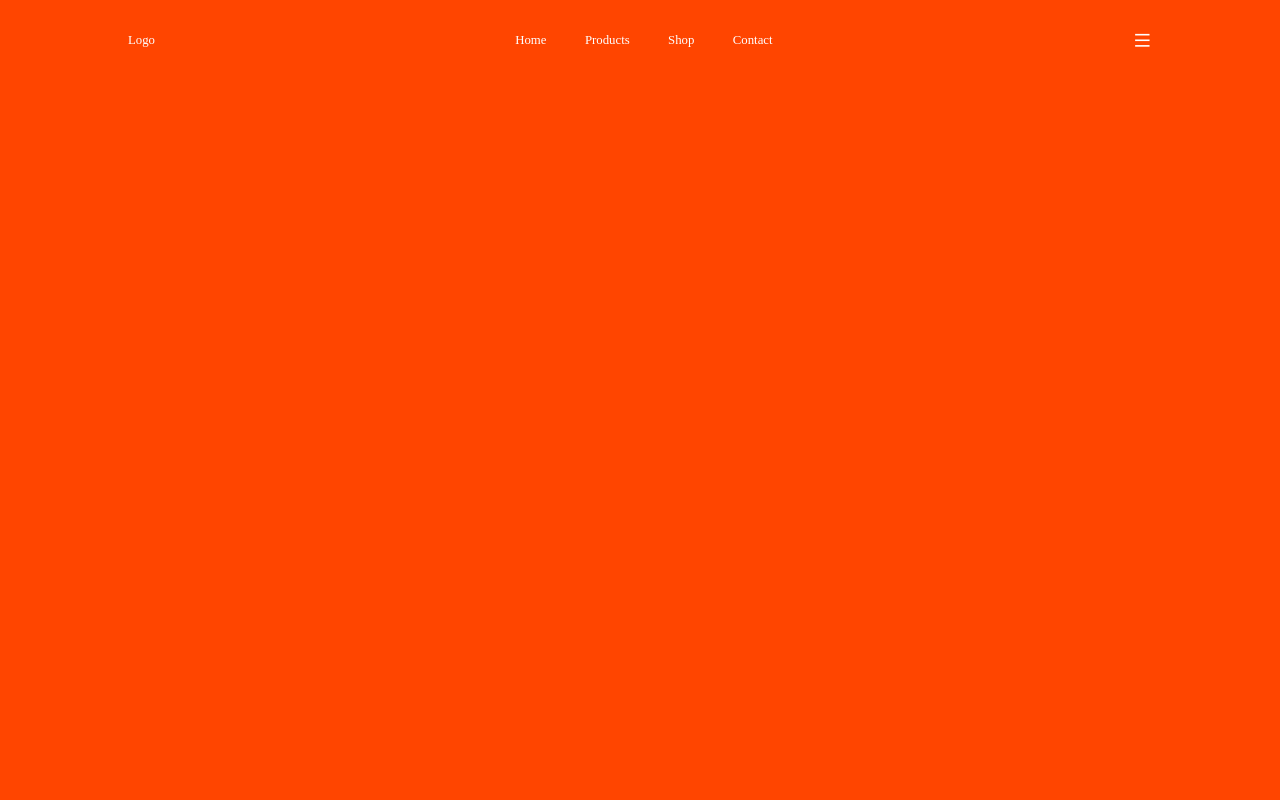
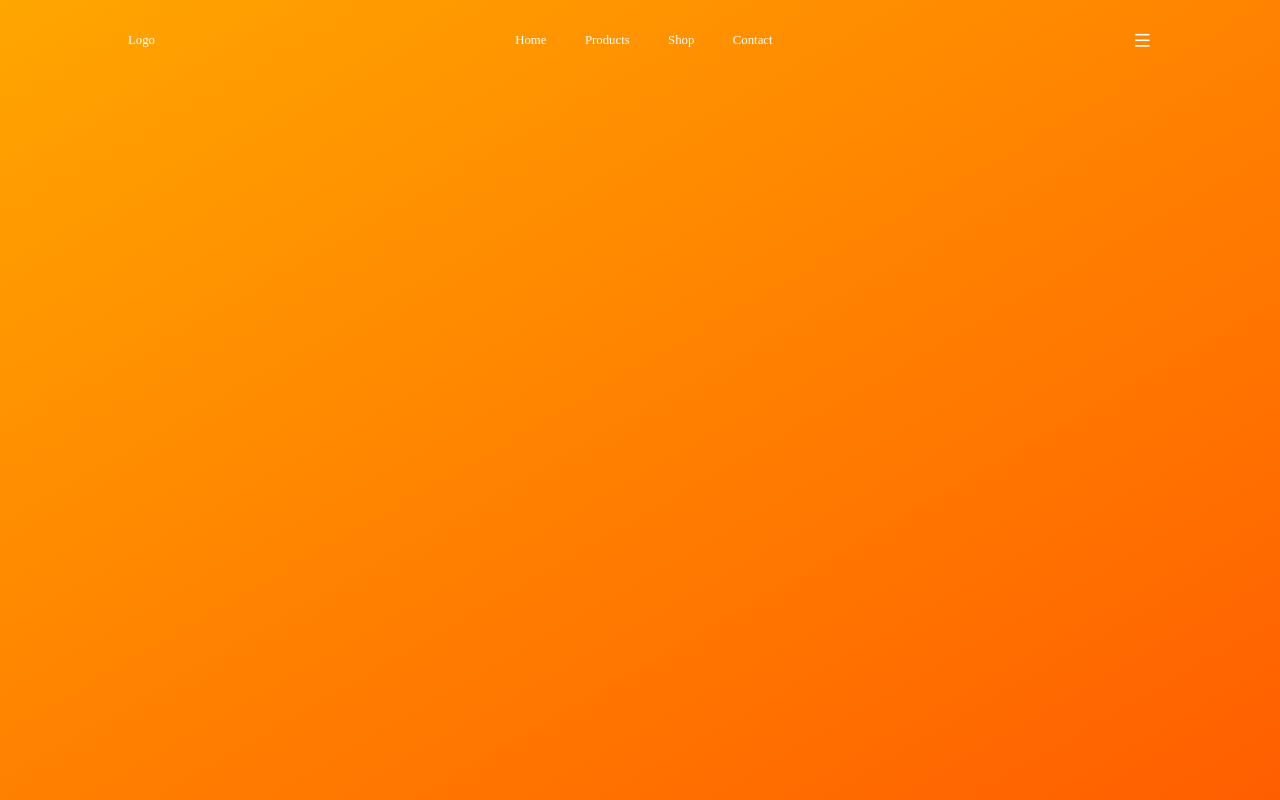
Before and after one commit to Premvibe/Fanta-landing-page, a plain HTML site: page index.html in a window 1280 px wide. Drawn offline with nearby package versions, Linux system fonts and the light colour scheme; a web font is replaced by a local one.

Commit message:
home page colour

```diff
--- a/style.css
+++ b/style.css
@@ -49,3 +49,11 @@ nav a, i{
 nav i{
   font-size: 1.5vw;
 }
+.one{
+  display: flex;
+  align-items: center;
+  justify-content: center;
+  width: 100%;
+  height: 100vh;
+  background:linear-gradient(150deg, rgb(255, 166, 0), rgb(255, 94, 0));
+}
```
